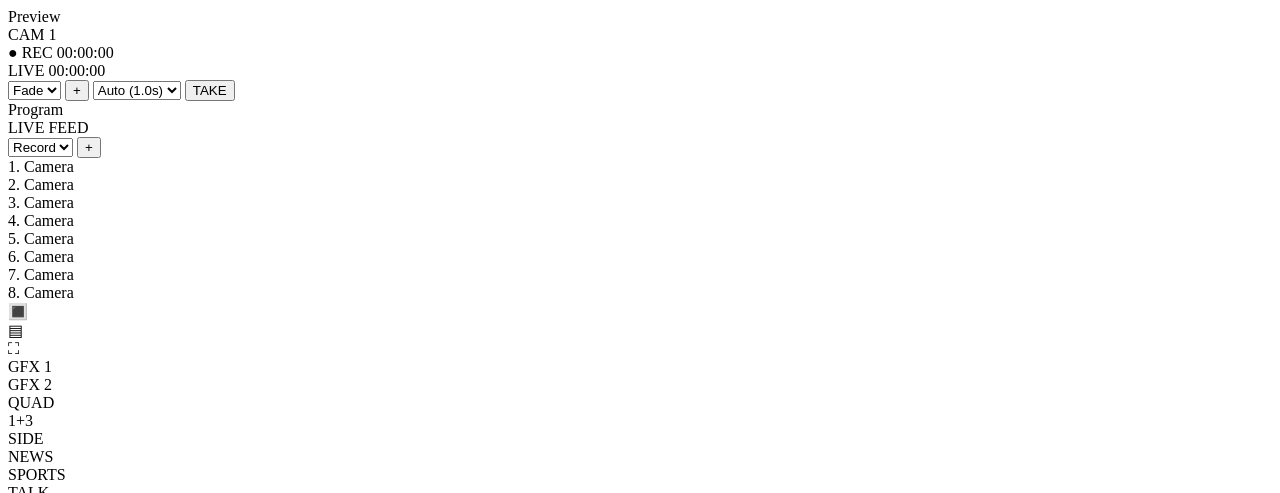
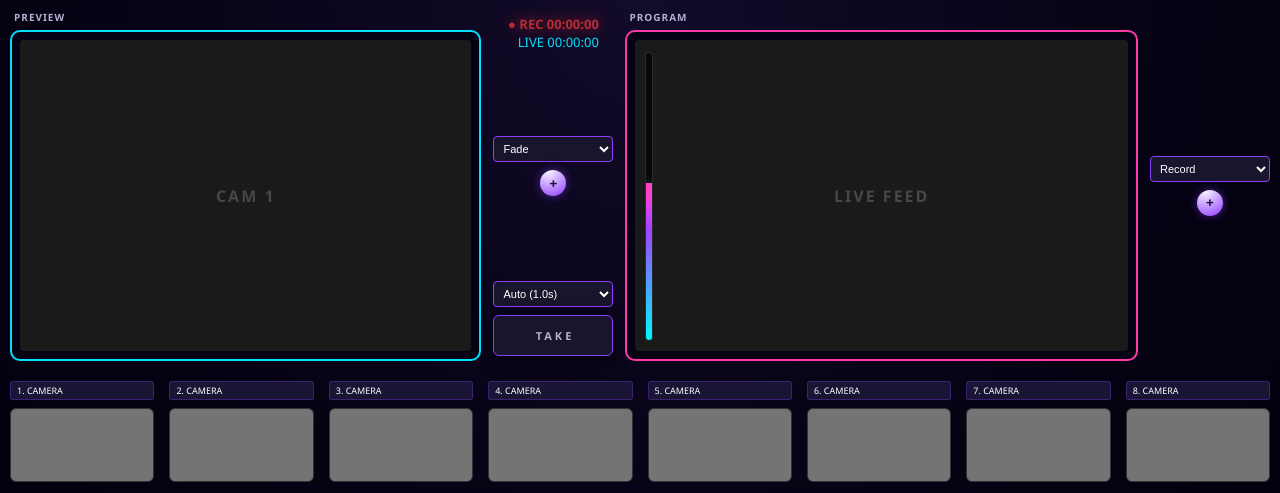
Before and after one commit to yerrboss/videoswitcher, a plain HTML site: page index.html in a window 1280 px wide. Shown: the top 493 px of the page. Drawn offline with Linux system fonts and the light colour scheme; a script that the page names is missing.

Commit message:
Update stylesheet link in index.html

```diff
--- a/index.html
+++ b/index.html
@@ -3,7 +3,7 @@
   <head>
     <meta charset="UTF-8" />
     <title>VaDA Video Switcher</title>
-    <link rel="stylesheet" href="styles-copy-2.css" />
+    <link rel="stylesheet" href="styles.css" />
   </head>
 
   <body>
```
